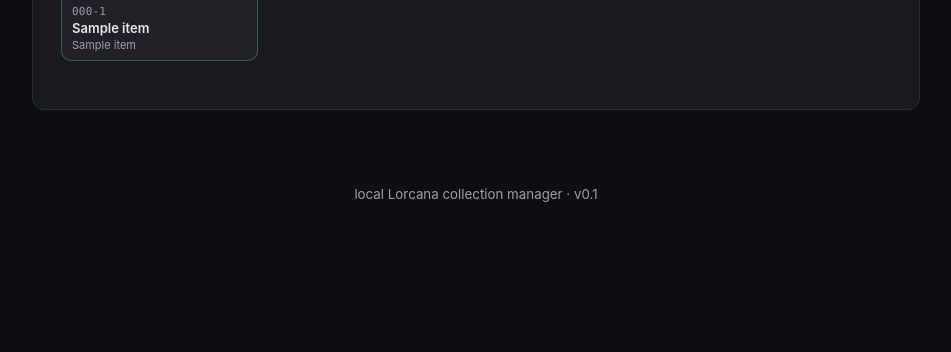
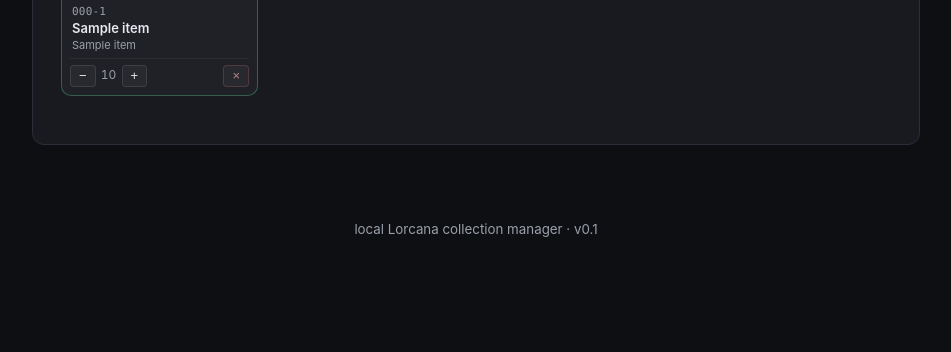
Before and after one commit to ityou-tech/lorscan, a FastAPI app: template src/lorscan/app/templates/collection/index.html in a window 1280 px wide. Shown: the part 448-800 px from the top of the page, without its empty margins (164-1115 px from the left). Run offline with FastAPI, Linux system fonts and the light colour scheme; the template is opened without the code that fills it: most values are stand-ins (such as "Sample title", 1, 10 or a date in 2020); parts of the project's set-up code (start-up, migrations or seed data) failed here and were passed over.

Commit message:
feat(collection): per-card quantity controls (+/-/remove)
Each card-thumbnail in /collection now has an inline footer row with
−, current quantity, +, and × buttons. POST /collection/<id>/adjust
takes action=inc | dec | remove:
- inc/dec bump quantity ±1; if quantity hits 0 we delete the row.
- remove deletes regardless of quantity (confirm() guards the click).

Lets the user fix misidentified scans without dropping into SQLite —
common when an early ViT-B-32 scan promoted a wrong card into the
collection and the user noticed only later.

Two new Database methods backing it:
- adjust_collection_item(item_id, delta=±1) — clamps at 0, returns
  the resulting quantity so the route can decide whether to delete.
- delete_collection_item(item_id) — straight delete by id.

Co-Authored-By: Claude Opus 4.7 (1M context) <noreply@anthropic.com>

```diff
--- a/src/lorscan/app/static/css/main.css
+++ b/src/lorscan/app/static/css/main.css
@@ -863,6 +863,50 @@ button.primary:disabled {
   font-size: 11px;
 }
 
+/* Per-card quantity controls on /collection. Three tiny inline forms
+   posting to /collection/<id>/adjust with action=inc/dec/remove. */
+.qty-controls {
+  display: flex;
+  align-items: center;
+  gap: 4px;
+  padding-top: 4px;
+  border-top: 1px solid rgba(255, 255, 255, 0.06);
+  margin-top: auto;
+}
+.qty-form { display: inline; margin: 0; }
+.qty-form button {
+  background: rgba(255, 255, 255, 0.04);
+  border: 1px solid rgba(255, 255, 255, 0.10);
+  color: inherit;
+  padding: 2px 8px;
+  font-size: 13px;
+  line-height: 1.2;
+  border-radius: 4px;
+  cursor: pointer;
+  transition: background 0.12s, border-color 0.12s;
+}
+.qty-form button:hover {
+  background: rgba(255, 255, 255, 0.08);
+  border-color: rgba(255, 255, 255, 0.20);
+}
+.qty-form--remove { margin-left: auto; }
+.qty-form--remove button {
+  color: rgba(255, 170, 170, 0.7);
+  border-color: rgba(255, 120, 120, 0.20);
+}
+.qty-form--remove button:hover {
+  background: rgba(255, 90, 90, 0.10);
+  border-color: rgba(255, 120, 120, 0.45);
+  color: rgba(255, 170, 170, 1);
+}
+.qty-display {
+  min-width: 1.5em;
+  text-align: center;
+  font-size: 12px;
+  font-variant-numeric: tabular-nums;
+  color: var(--muted);
+}
+
 /* Missing-page chapter prefix and tighter set headers. */
 .set-chapter {
   display: inline-block;
--- a/src/lorscan/app/templates/collection/index.html
+++ b/src/lorscan/app/templates/collection/index.html
@@ -27,6 +27,22 @@
         <div class="card-thumb-name">{{ it.name }}</div>
         {% if it.subtitle %}<div class="card-thumb-sub">{{ it.subtitle }}</div>{% endif %}
       </div>
+      <div class="qty-controls">
+        <form method="post" action="/collection/{{ it.id }}/adjust" class="qty-form">
+          <input type="hidden" name="action" value="dec">
+          <button type="submit" aria-label="Remove one">−</button>
+        </form>
+        <span class="qty-display">{{ it.quantity }}</span>
+        <form method="post" action="/collection/{{ it.id }}/adjust" class="qty-form">
+          <input type="hidden" name="action" value="inc">
+          <button type="submit" aria-label="Add one">+</button>
+        </form>
+        <form method="post" action="/collection/{{ it.id }}/adjust" class="qty-form qty-form--remove"
+              onsubmit="return confirm('Remove {{ it.name }}{% if it.subtitle %} — {{ it.subtitle }}{% endif %} from your collection?');">
+          <input type="hidden" name="action" value="remove">
+          <button type="submit" aria-label="Remove from collection" title="Remove">×</button>
+        </form>
+      </div>
     </article>
     {% endfor %}
   </div>
```
Also changed, not shown: src/lorscan/app/routes/collection.py (+31 -2 lines), src/lorscan/storage/db.py.
